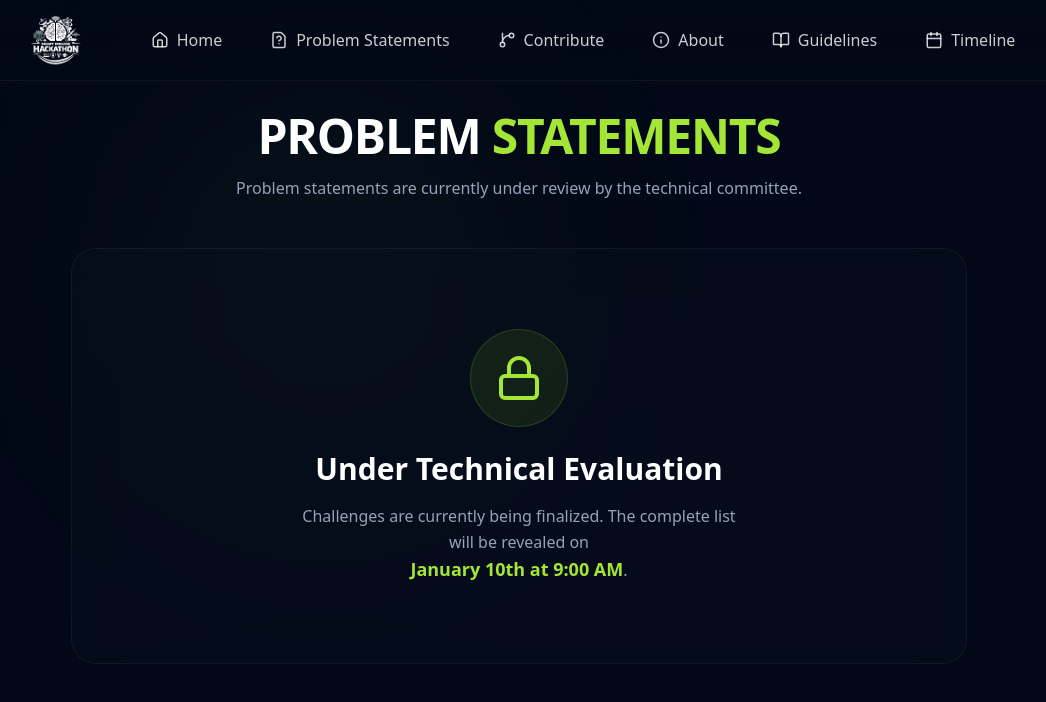
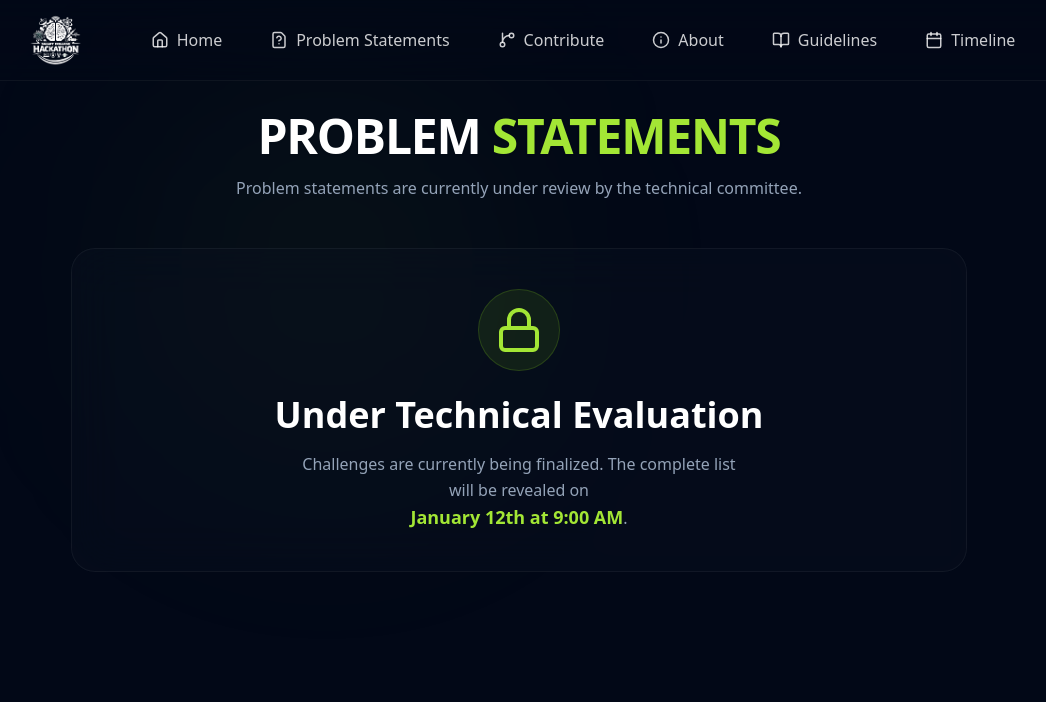
Before and after one commit to Dineshkumar-DK19/GCEE-Smart-college-hackathon, a React (Vite) app: page /problems in a window 1280 px wide. Shown: the top 702 px of the page, without its empty margins (121-1167 px from the left). Built offline with nearby package versions, Linux system fonts and the light colour scheme.

Commit message:
responsive UI

```diff
--- a/src/pages/ProblemStatements.jsx
+++ b/src/pages/ProblemStatements.jsx
@@ -5,7 +5,7 @@ import { useNavigate } from "react-router-dom";
 import { problemData } from "../data/problemData";
 
 // SET YOUR RELEASE DATE HERE: (Year, Month Index 0-11, Day, Hour, Minute)
-const RELEASE_DATE = new Date(2026, 0, 4, 22, 36, 0); // Example: Jan 10, 2026, 9:00 AM
+const RELEASE_DATE = new Date(2026, 0, 12, 24, 0, 0); // Example: Jan 10, 2026, 9:00 AM
 
 const ProblemStatements = () => {
   const [searchTerm, setSearchTerm] = useState("");
@@ -123,15 +123,15 @@ const ProblemStatements = () => {
           </>
         ) : (
           /* Locked State UI */
-          <div className="text-center py-20 bg-[#0B1221]/40 border border-white/5 rounded-3xl backdrop-blur-xl max-w-4xl mx-auto">
-            <div className="inline-flex p-6 rounded-full bg-lime-500/10 mb-6 border border-lime-500/20">
+          <div className="text-center py-10 bg-[#0B1221]/40 border border-white/5 rounded-3xl backdrop-blur-xl max-w-4xl mx-auto">
+            <div className="inline-flex p-4 rounded-full bg-lime-500/10 mb-6 border border-lime-500/20">
               <Lock className="w-12 h-12 text-lime-400" />
             </div>
-            <h2 className="text-2xl md:text-3xl font-bold text-white mb-4">Under Technical Evaluation</h2>
+            <h2 className="text-2xl md:text-4xl font-bold  text-white mb-4">Under Technical Evaluation</h2>
             <p className="text-slate-400 max-w-md mx-auto leading-relaxed">
               Challenges are currently being finalized. The complete list will be revealed on
               <br />
-              <span className="text-lime-400 font-bold text-lg">January 10th at 9:00 AM</span>.
+              <span className="text-lime-400 font-bold text-lg">January 12th at 9:00 AM</span>.
             </p>
           </div>
         )}
```
